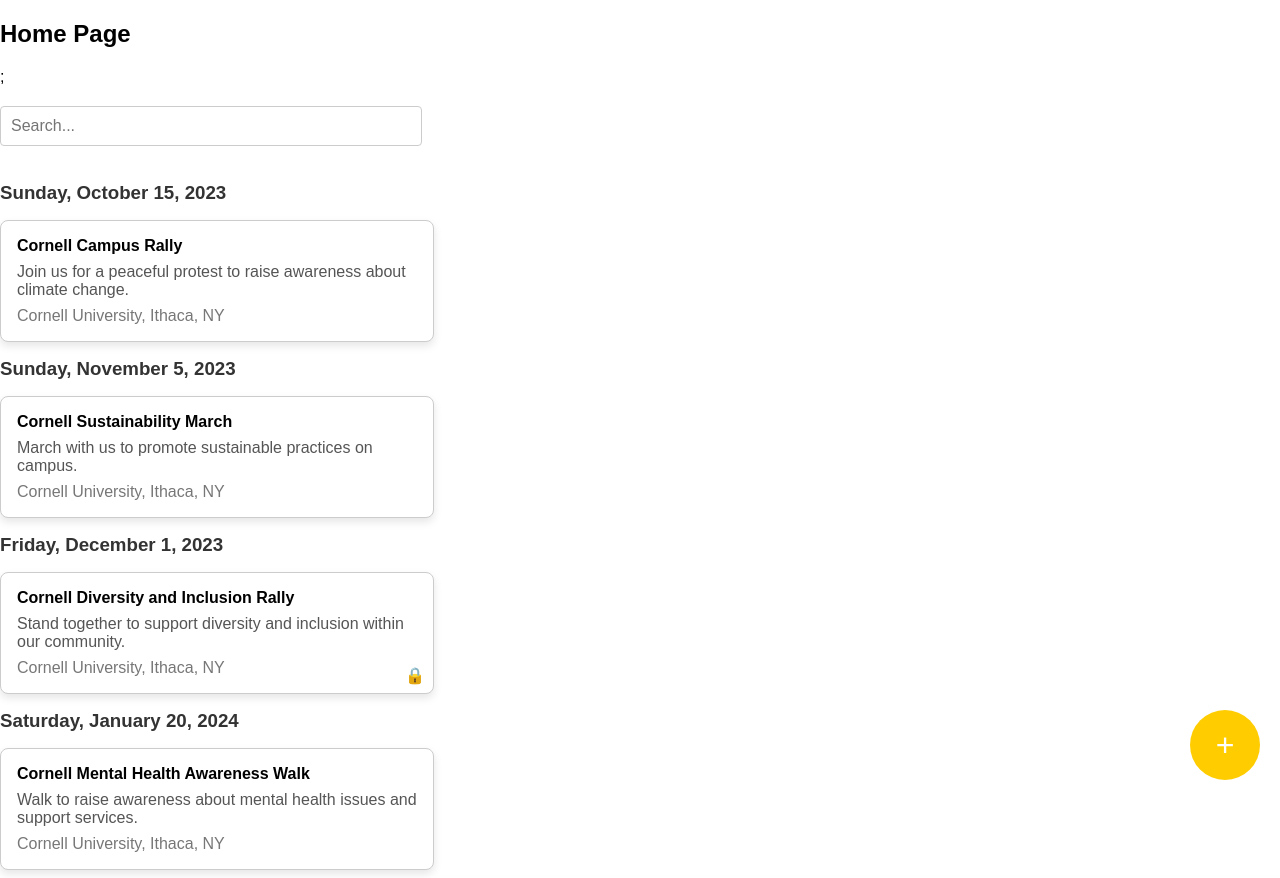
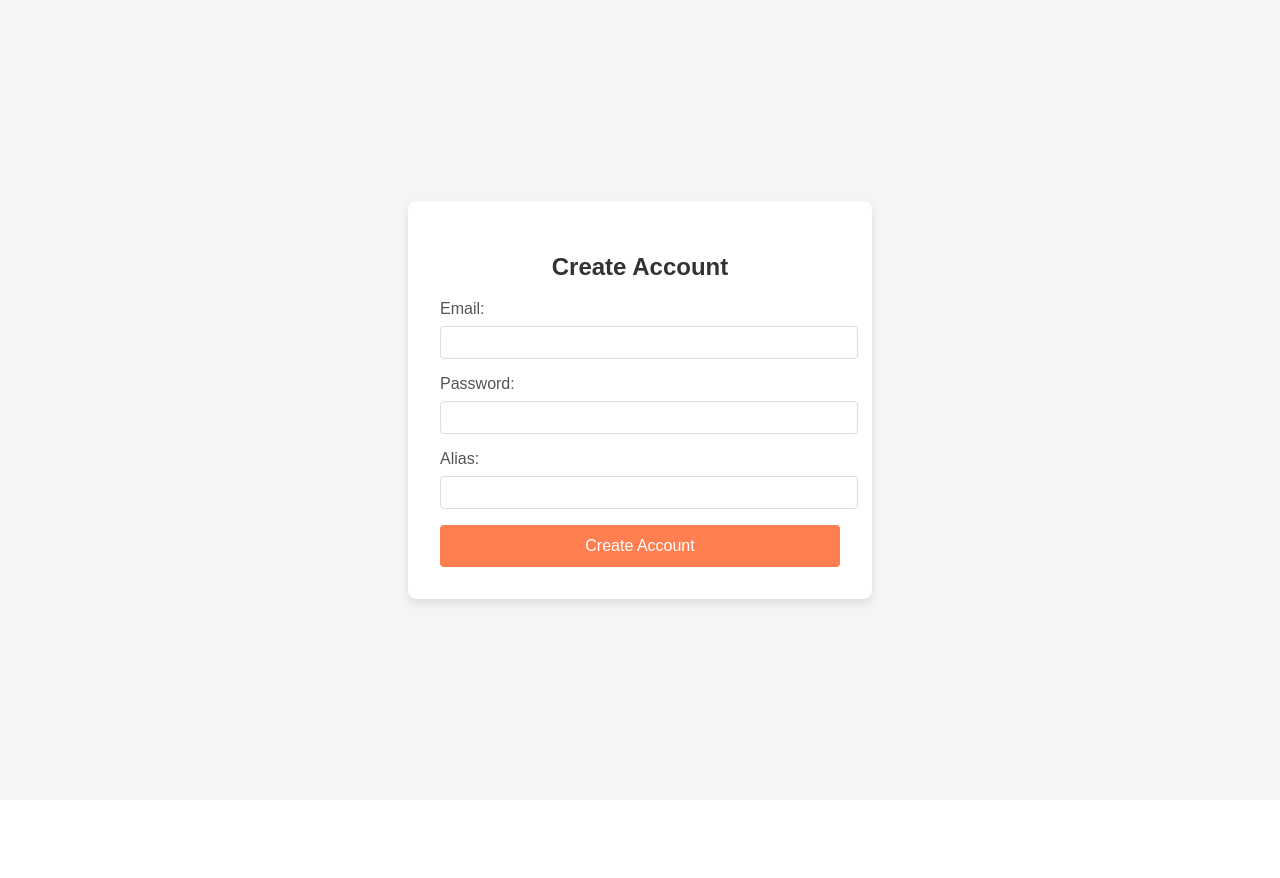
Before and after one commit to sc103121/Rally, a React (Create React App) app in the folder frontend/rally/: page / in a window 1280 px wide. After the commit the page ends 800 px from the top, so only its background shows below. Built offline with nearby package versions, Linux system fonts and the light colour scheme.

Commit message:
create account flow

```diff
--- a/frontend/rally/src/App.js
+++ b/frontend/rally/src/App.js
@@ -7,12 +7,15 @@
 import Events from './pages/Events';
 import ProfilePage from './profile/ProfilePage.jsx';
 import CreateEventPage from './pages/Create_Event.jsx';
+import Create_account from './pages/create_account.jsx';
 
 function App() {
   return (
     <Router>
       <Routes>
-        <Route path="/" element={<Home />} />
+        <Route path="/" element={<Create_account />} />
+        {/* <Route path="/" element={<Home />} /> */}
+
         <Route path="/event" element={<Events />} />
         <Route path="/profile" element={<ProfilePage/>} />
         <Route path="/create-event" element={<CreateEventPage />} /> {/* Add the new route */}
--- /dev/null
+++ b/frontend/rally/src/pages/create_account.jsx
@@ -0,0 +1,65 @@
+import React from 'react';
+
+export default function Create_account() {
+    const [email, setEmail] = React.useState('');
+    const [password, setPassword] = React.useState('');
+    const [alias, setAlias] = React.useState('');
+    const [error, setError] = React.useState('');
+
+    const handleSubmit = (e) => {
+        e.preventDefault();
+        if (!email.endsWith('@cornell.edu')) {
+            setError('Email must be a Cornell email ending in @cornell.edu');
+            return;
+        }
+        // Handle account creation logic here
+        console.log('Email:', email);
+        console.log('Password:', password);
+        console.log('Alias:', alias);
+        setError(''); // Clear error if validation passes
+    };
+
+    return (
+        <div style={{ display: 'flex', justifyContent: 'center', alignItems: 'center', height: '100vh', backgroundColor: '#f5f5f5' }}>
+            <div style={{ backgroundColor: '#fff', padding: '2rem', borderRadius: '8px', boxShadow: '0 4px 8px rgba(0, 0, 0, 0.1)', maxWidth: '400px', width: '100%' }}>
+                <h2 style={{ textAlign: 'center', color: '#333' }}>Create Account</h2>
+                <form onSubmit={handleSubmit}>
+                    <div style={{ marginBottom: '1rem' }}>
+                        <label style={{ display: 'block', marginBottom: '0.5rem', color: '#555' }}>Email:</label>
+                        <input
+                            type="email"
+                            value={email}
+                            onChange={(e) => setEmail(e.target.value)}
+                            required
+                            style={{ width: '100%', padding: '0.5rem', borderRadius: '4px', border: '1px solid #ddd' }}
+                        />
+                    </div>
+                    <div style={{ marginBottom: '1rem' }}>
+                        <label style={{ display: 'block', marginBottom: '0.5rem', color: '#555' }}>Password:</label>
+                        <input
+                            type="password"
+                            value={password}
+                            onChange={(e) => setPassword(e.target.value)}
+                            required
+                            style={{ width: '100%', padding: '0.5rem', borderRadius: '4px', border: '1px solid #ddd' }}
+                        />
+                    </div>
+                    <div style={{ marginBottom: '1rem' }}>
+                        <label style={{ display: 'block', marginBottom: '0.5rem', color: '#555' }}>Alias:</label>
+                        <input
+                            type="text"
+                            value={alias}
+                            onChange={(e) => setAlias(e.target.value)}
+                            required
+                            style={{ width: '100%', padding: '0.5rem', borderRadius: '4px', border: '1px solid #ddd' }}
+                        />
+                    </div>
+                    {error && <p style={{ color: 'red', marginBottom: '1rem' }}>{error}</p>}
+                    <button type="submit" style={{ width: '100%', padding: '0.75rem', borderRadius: '4px', border: 'none', backgroundColor: '#ff7f50', color: '#fff', fontSize: '1rem', cursor: 'pointer' }}>
+                        Create Account
+                    </button>
+                </form>
+            </div>
+        </div>
+    );
+}
```
